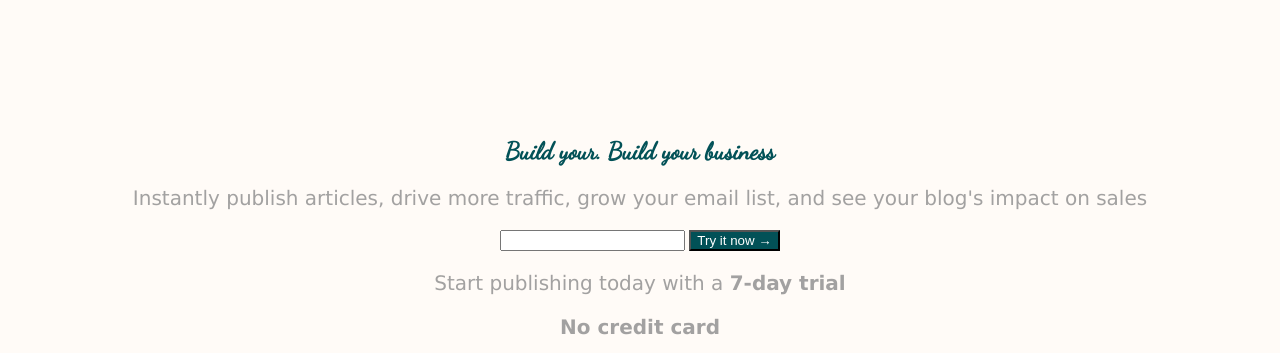
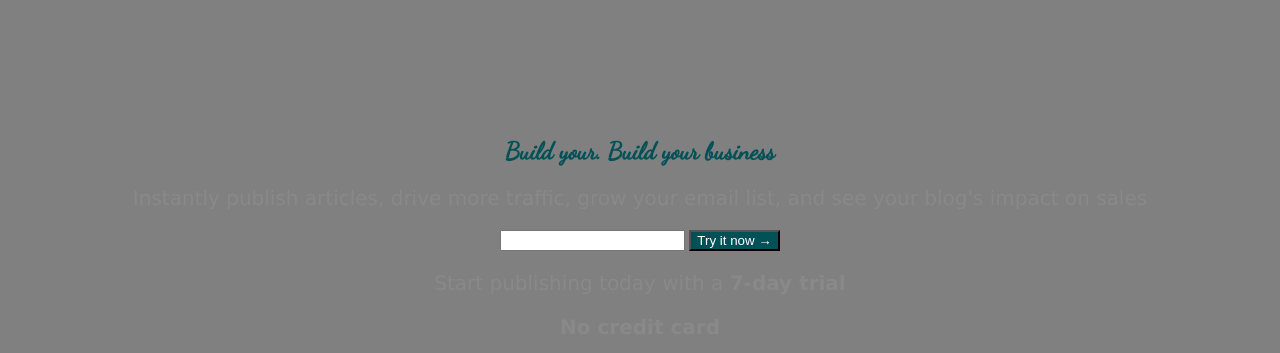
Before and after one commit to JulioB05/matcha, a plain HTML site: page index.html in a window 1280 px wide. Shown: the part 120-473 px from the top of the page. Drawn offline with Linux system fonts and the light colour scheme; grey boxes are pictures that could not be loaded; a web font is replaced by a local one.

Commit message:
Se cambio el fondo a gris

```diff
--- a/styles.css
+++ b/styles.css
@@ -1,5 +1,5 @@
 body {
-    background-color: #fffbf7;
+    background-color: grey;
 }
 
 h1 {
```
